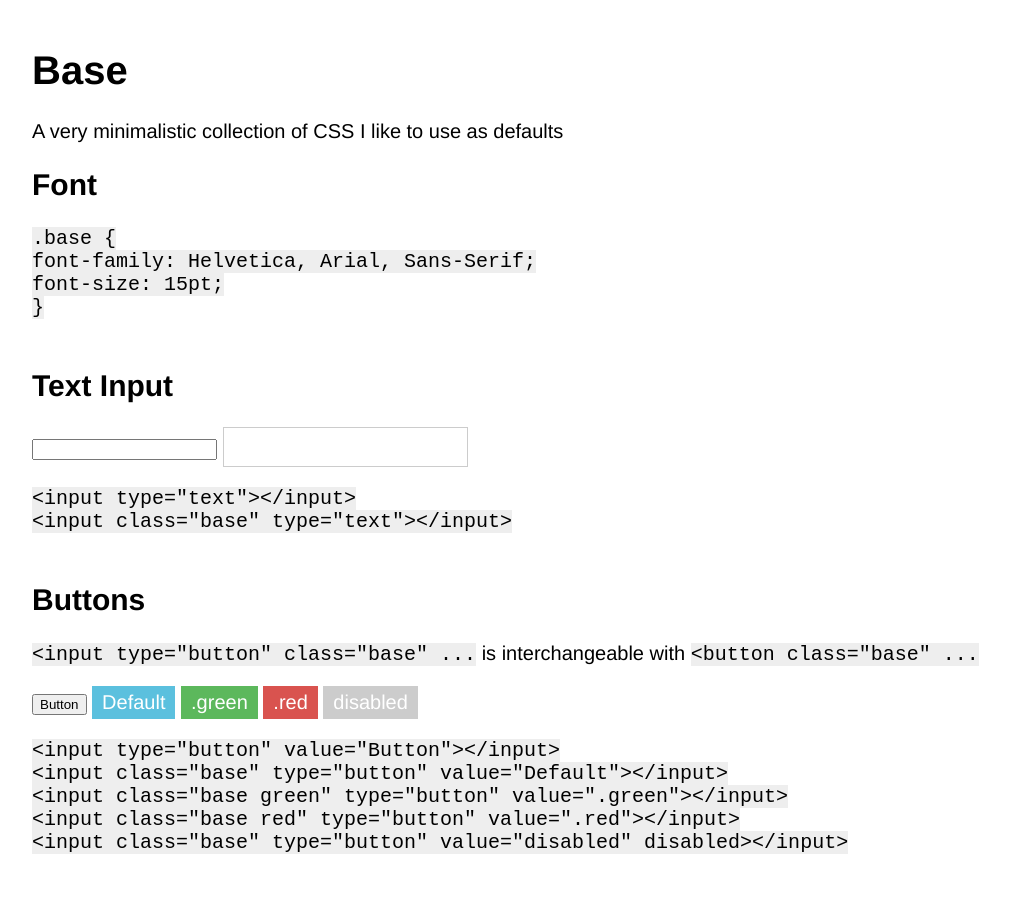
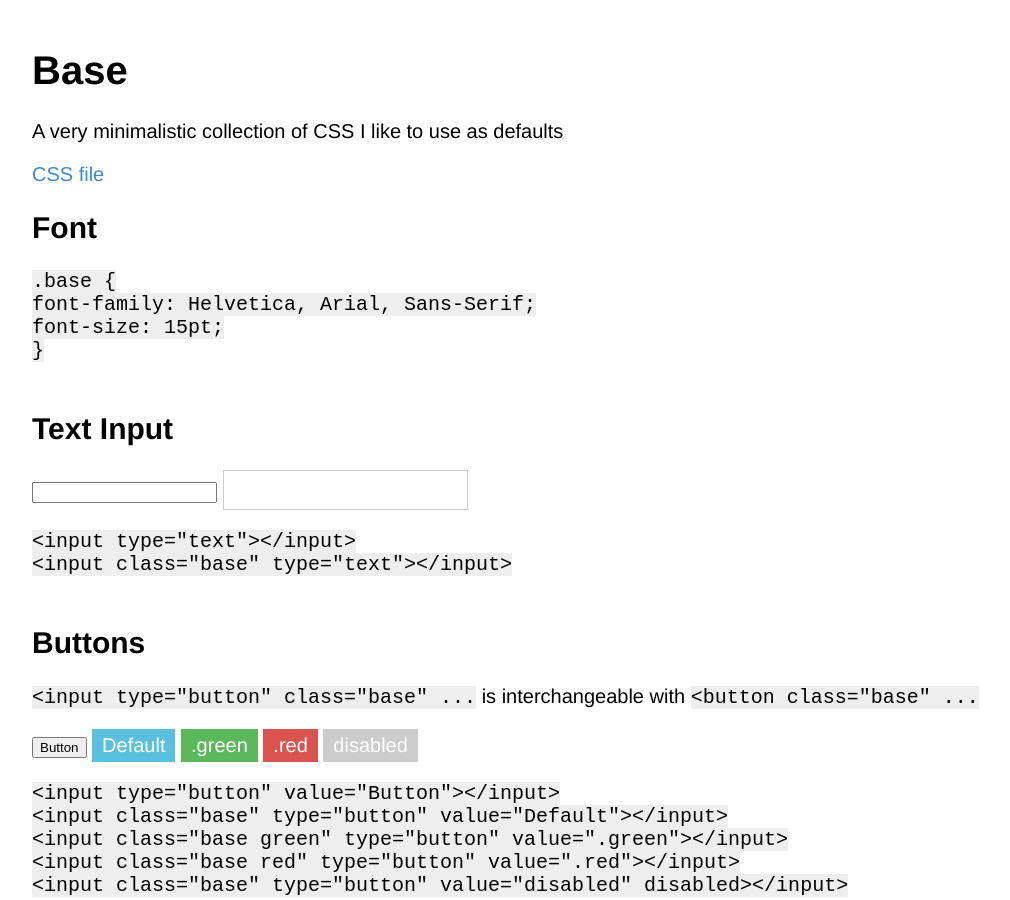
Before and after one commit to raymondzeng/base, a plain HTML site: page index.html in a window 1280 px wide. Shown: the top 900 px of the page, without its empty margins (126-1136 px from the left). Drawn offline with Linux system fonts and the light colour scheme.

Commit message:
add link to css

```diff
--- a/base.css
+++ b/base.css
@@ -1,3 +1,13 @@
+a {
+    color: #428bca;
+    text-decoration: none;
+}
+
+a:hover, a:focus {
+    color: #2a6496;
+    text-decoration: underline;
+}
+
 .base {
     font-family: Helvetica, Arial, Sans-Serif;
     font-size: 15pt;
--- a/index.html
+++ b/index.html
@@ -18,6 +18,7 @@
     <header>
       <h1>Base</h1>
       <p>A very minimalistic collection of CSS I like to use as defaults</p>
+      <a href="//raw.githubusercontent.com/raymondzeng/base/master/base.css">CSS file</a>
     </header>
 
     <section>
```
Also changed, not shown: 1 other file.
